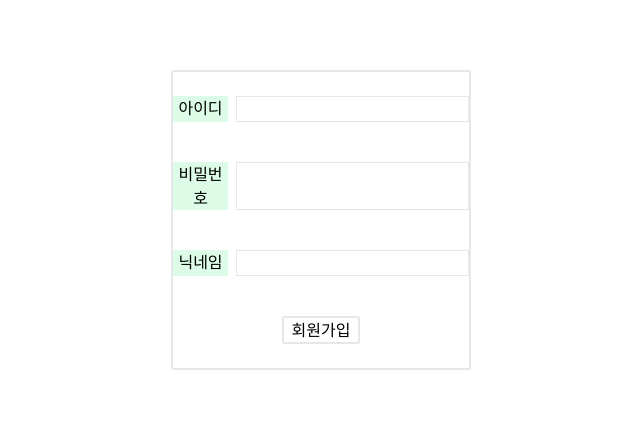
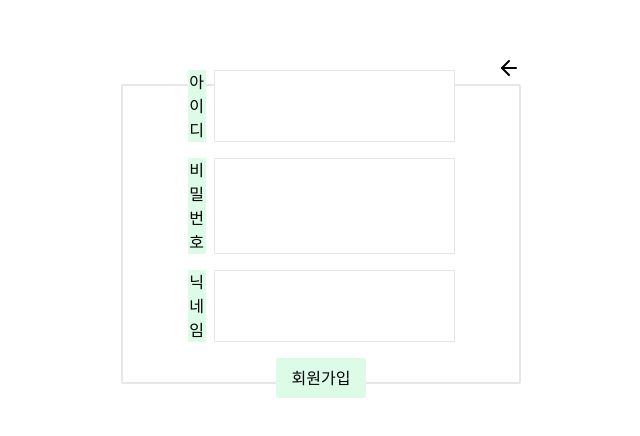
Before and after one commit to jigong2024/onboarding-intern-2025, a React (Vite) app: page /signup in a window 1280 px wide. Shown: the part 180-616 px from the top of the page, without its empty margins (319-959 px from the left). Built offline with nearby package versions, Linux system fonts and the light colour scheme.

Commit message:
feat: 회원가입 페이지 기본적 UI 구성 및 lucide icon 설치

```diff
--- a/package.json
+++ b/package.json
@@ -13,6 +13,7 @@
     "@tanstack/react-query": "^5.64.1",
     "@tanstack/react-query-devtools": "^5.64.1",
     "axios": "^1.7.9",
+    "lucide-react": "^0.473.0",
     "react": "^18.3.1",
     "react-dom": "^18.3.1",
     "react-router-dom": "^7.1.2",
--- a/src/pages/auth/Signup.tsx
+++ b/src/pages/auth/Signup.tsx
@@ -1,17 +1,66 @@
 import { useNavigate } from "react-router-dom";
 import { authApi } from "../../api/auth";
 import { useState } from "react";
+import { ArrowLeft } from "lucide-react";
 
 const SignUp = () => {
   const navigate = useNavigate();
+
   const [formData, setFormData] = useState({
     id: "",
     password: "",
     nickname: "",
   });
 
+  const [errors, setErrors] = useState({
+    id: "",
+    password: "",
+    nickname: "",
+  });
+
+  const [isLoading, setIsLoading] = useState(false);
+
+  // 유효성 검사 함수
+  const validateForm = () => {
+    let isValid = true;
+
+    const newErrors = {
+      id: "",
+      password: "",
+      nickname: "",
+    };
+
+    // id 검사: 4~20자
+    if (formData.id.length < 4 || formData.id.length > 20) {
+      newErrors.id = "아이디는 4~20자 사이여야 합니다.";
+      isValid = false;
+    }
+
+    //비밀번호 검사: 8~12자자, 영문/숫자/특수문자 포함
+    const passwordRegex =
+      /^(?=.*[a-zA-Z])(?=.*\d)(?=.*[!@#$%^&*()])[a-zA-Z\d!@#$%^&*()]{8,12}$/;
+    if (!passwordRegex.test(formData.password)) {
+      newErrors.password =
+        "비밀번호는 8~12자 사이여야 하며, 영문/숫자/특수문자를 포함해야 합니다.";
+      isValid = false;
+    }
+
+    // 닉네임 검사: 2~10자
+    if (formData.nickname.length < 2 || formData.nickname.length > 10) {
+      newErrors.nickname = "닉네임은 2~10자 사이여야 합니다.";
+      isValid = false;
+    }
+
+    setErrors(newErrors);
+    return isValid;
+  };
+
   const handleSubmit = async (e: React.FormEvent) => {
     e.preventDefault();
+
+    if (!validateForm()) return;
+
+    setIsLoading(true);
 
     try {
       await authApi.register(formData);
@@ -19,17 +68,27 @@ const SignUp = () => {
     } catch (error) {
       console.error(error);
       alert("회원가입에 실패했습니다.");
+    } finally {
+      setIsLoading(false);
     }
   };
 
   return (
-    <div className="w-full h-screen flex justify-center items-center">
-      <div className="border-2 rounded-sm w-[300px] h-[300px]">
+    <div className="w-full h-screen flex flex-col justify-center items-center">
+      <div className="flex justify-end w-[400px] mb-1">
+        <button className="hover:bg-gray-100" onClick={() => navigate(-1)}>
+          <ArrowLeft size={24} />
+        </button>
+      </div>
+
+      <div className="border-2 rounded-sm w-[400px] h-[300px]">
         <form
           onSubmit={handleSubmit}
-          className="w-full h-full flex flex-col justify-center items-center gap-10"
+          className="w-full h-full flex flex-col justify-center items-center gap-4"
         >
           {/* 아이디 필드 */}
+
+          <div className="flex flex-col w-[267px]">
             <div className="flex justify-center gap-2 w-full">
               <label htmlFor="id" className="bg-green-100 w-20 text-center">
                 아이디
@@ -37,50 +96,93 @@ const SignUp = () => {
               <input
                 type="text"
                 id="id"
+                disabled={isLoading}
                 required
                 value={formData.id}
-              onChange={(e) => setFormData({ ...formData, id: e.target.value })}
-              className="border"
+                onChange={(e) => {
+                  setFormData({ ...formData, id: e.target.value });
+                  if (errors.id) setErrors({ ...errors, id: "" });
+                }}
+                className="border px-1"
               />
             </div>
 
+            {errors.id && (
+              <p className="mt-1 text-sm text-red-600 text-center">
+                {errors.id}
+              </p>
+            )}
+          </div>
+
           {/* 비밀번호 필드 */}
+
+          <div className="flex flex-col w-[267px]">
             <div className="flex justify-center gap-2 w-full">
-            <label htmlFor="password" className="bg-green-100 w-20 text-center">
+              <label
+                htmlFor="password"
+                className="bg-green-100 w-20 text-center"
+              >
                 비밀번호
               </label>
               <input
-              type="text"
+                type="password"
                 id="password"
+                disabled={isLoading}
                 required
                 value={formData.password}
-              onChange={(e) =>
-                setFormData({ ...formData, password: e.target.value })
-              }
-              className="border"
+                onChange={(e) => {
+                  setFormData({ ...formData, password: e.target.value });
+                  if (errors.password) setErrors({ ...errors, password: "" });
+                }}
+                className="border px-1"
               />
             </div>
 
+            {errors.password && (
+              <p className="mt-1 text-sm text-red-600 text-center">
+                {errors.password}
+              </p>
+            )}
+          </div>
+
           {/* 닉네임 필드 */}
+
+          <div className="flex flex-col w-[267px]">
             <div className="flex justify-center gap-2 w-full">
-            <label htmlFor="nickname" className="bg-green-100 w-20 text-center">
+              <label
+                htmlFor="nickname"
+                className="bg-green-100 w-20 text-center"
+              >
                 닉네임
               </label>
               <input
                 type="text"
                 id="nickname"
+                disabled={isLoading}
                 required
-              value={formData.id}
-              onChange={(e) =>
-                setFormData({ ...formData, nickname: e.target.value })
-              }
-              className="border"
+                value={formData.nickname}
+                onChange={(e) => {
+                  setFormData({ ...formData, nickname: e.target.value });
+                  if (errors.nickname) setErrors({ ...errors, nickname: "" });
+                }}
+                className="border px-1"
               />
             </div>
 
+            {errors.nickname && (
+              <p className="mt-1 text-sm text-red-600 text-center">
+                {errors.nickname}
+              </p>
+            )}
+          </div>
+
           <div>
-            <button type="submit" className="border-2 rounded-sm px-2">
-              회원가입
+            <button
+              type="submit"
+              disabled={isLoading}
+              className="bg-green-100 hover:bg-green-200 py-2 px-4 rounded-sm disabled:bg-gray-100 disabled:cursor-not-allowed"
+            >
+              {isLoading ? "회원가입 중..." : "회원가입"}
             </button>
           </div>
         </form>
```
Also changed, not shown: 1 other file (tests, documents, lock files or other folders). Lines whose indentation alone changed are shown as unchanged.
